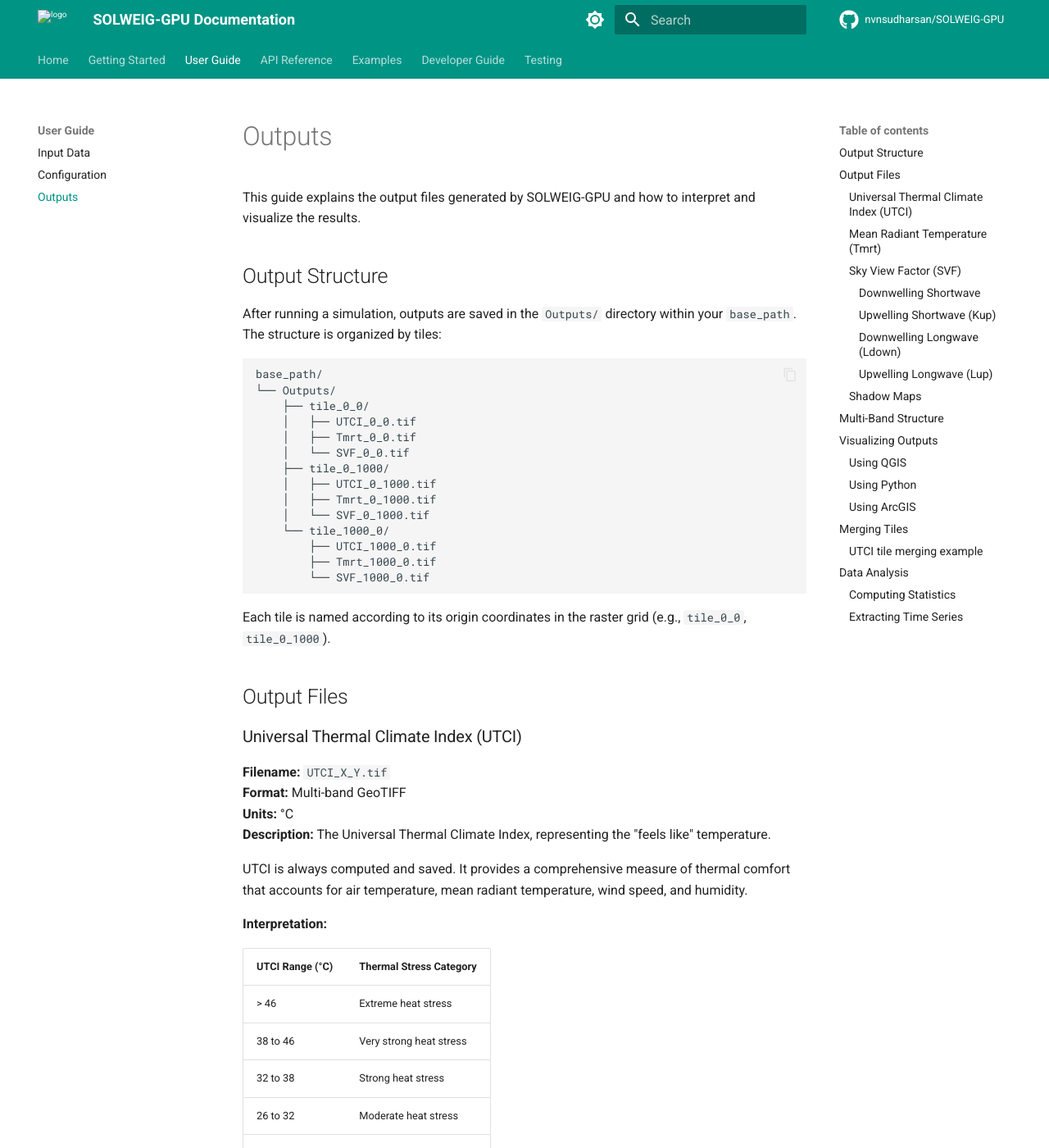
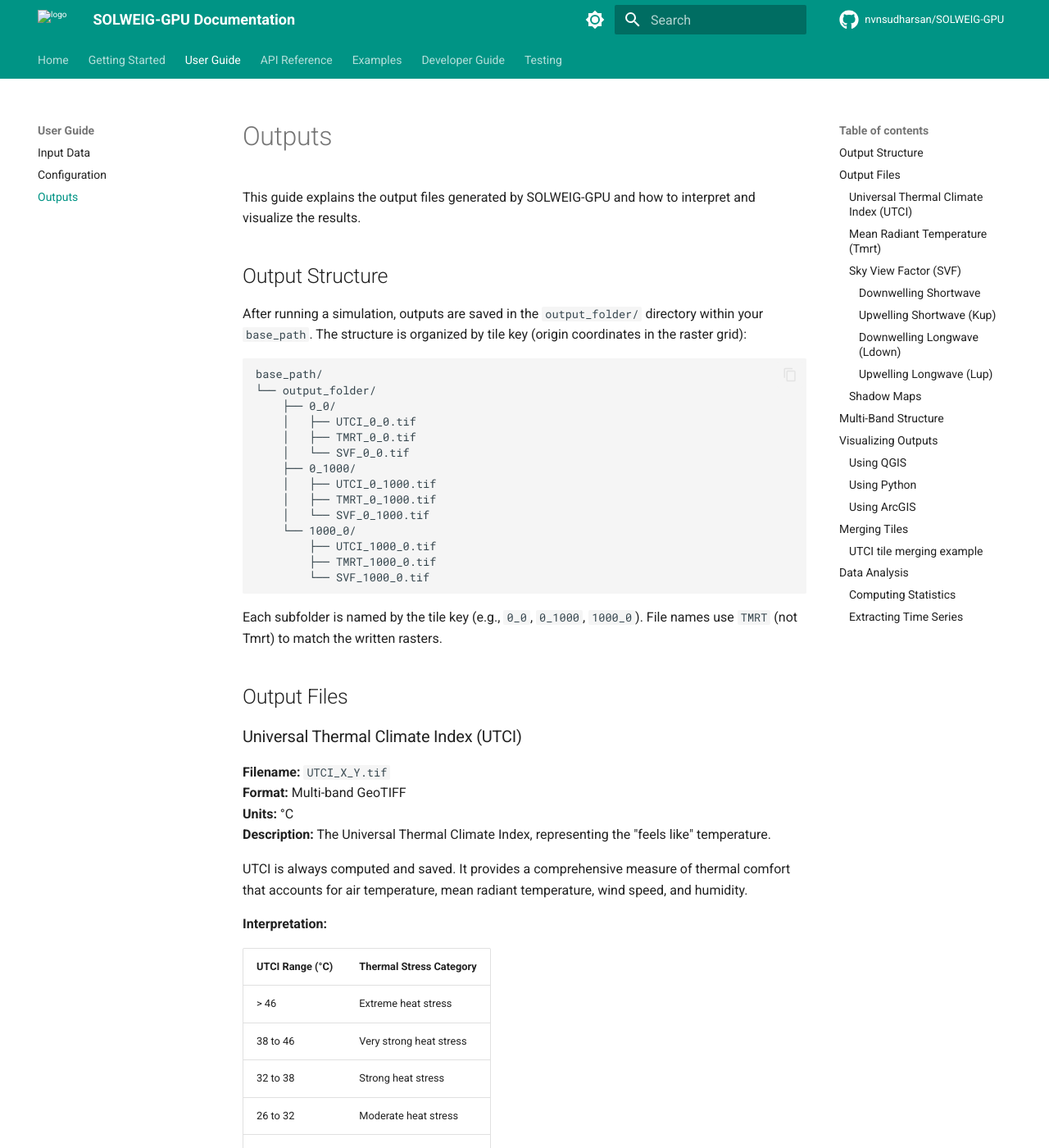
Before and after one commit to nvnsudharsan/SOLWEIG-GPU, an MkDocs documentation site: the page built from docs/outputs.md, in a window 1280 px wide and 1400 px high. Shown: the whole window at 82% size. Built offline with MkDocs 1.6.1 and Material for MkDocs 9.7.7, drawn with Linux system fonts in a browser that asks for light colours; comment, search, counter and statistics services are not loaded; the version menu is left out; some of the changed text lies outside the part shown.

Commit message:
Enhance documentation with issue reporting and support guidelines
Added a section on reporting issues and getting support in the developer guide and contributing guide. Updated output file structure references to reflect changes in naming conventions and directory organization. Improved clarity in the testing guide regarding verification and test suite execution. Adjusted quickstart instructions to align with new output folder structure.

````diff
--- a/docs/outputs.md
+++ b/docs/outputs.md
@@ -4,26 +4,26 @@ This guide explains the output files generated by SOLWEIG-GPU and how to interpr
 
 ## Output Structure
 
-After running a simulation, outputs are saved in the `Outputs/` directory within your `base_path`. The structure is organized by tiles:
+After running a simulation, outputs are saved in the `output_folder/` directory within your `base_path`. The structure is organized by tile key (origin coordinates in the raster grid):
 
 ```
 base_path/
-└── Outputs/
-    ├── tile_0_0/
+└── output_folder/
+    ├── 0_0/
     │   ├── UTCI_0_0.tif
-    │   ├── Tmrt_0_0.tif
+    │   ├── TMRT_0_0.tif
     │   └── SVF_0_0.tif
-    ├── tile_0_1000/
+    ├── 0_1000/
     │   ├── UTCI_0_1000.tif
-    │   ├── Tmrt_0_1000.tif
+    │   ├── TMRT_0_1000.tif
     │   └── SVF_0_1000.tif
-    └── tile_1000_0/
+    └── 1000_0/
         ├── UTCI_1000_0.tif
-        ├── Tmrt_1000_0.tif
+        ├── TMRT_1000_0.tif
         └── SVF_1000_0.tif
 ```
 
-Each tile is named according to its origin coordinates in the raster grid (e.g., `tile_0_0`, `tile_0_1000`).
+Each subfolder is named by the tile key (e.g., `0_0`, `0_1000`, `1000_0`). File names use `TMRT` (not Tmrt) to match the written rasters.
 
 ## Output Files
 
@@ -54,7 +54,7 @@ UTCI is always computed and saved. It provides a comprehensive measure of therma
 
 ### Mean Radiant Temperature (Tmrt)
 
-**Filename:** `Tmrt_X_Y.tif`
+**Filename:** `TMRT_X_Y.tif`
 **Format:** Multi-band GeoTIFF
 **Units:** °C
 **Description:** The mean radiant temperature in a standing position.
@@ -65,14 +65,14 @@ Tmrt represents the uniform temperature of an imaginary enclosure in which the r
 
 ### Sky View Factor (SVF)
 
-**Filename:** `SVF_X_Y.tif`
+**Filename:** `SVF_X_Y.tif` (single-band; X_Y is the tile key)
 **Format:** Single-band GeoTIFF
 **Units:** Dimensionless (0-1)
 **Description:** The fraction of the sky hemisphere visible from each point.
 
 SVF is a geometric parameter that quantifies the openness of a location to the sky. It affects both shortwave and longwave radiation exchange.
 
-**Saved when:** `save_tmrt=True`
+**Saved when:** `save_svf=True`
 
 !!! Note:
     Unlike other outputs, SVF is a geometric property that doesn't change with time. It is saved as a single-band raster, not multi-band.
@@ -157,7 +157,7 @@ import matplotlib.pyplot as plt
 import numpy as np
 
 # Open the UTCI file
-ds = gdal.Open('Outputs/tile_0_0/UTCI_0_0.tif')
+ds = gdal.Open('output_folder/0_0/UTCI_0_0.tif')
 
 # Read a specific hour (e.g., hour 12 = noon)
 band = ds.GetRasterBand(12)
@@ -195,7 +195,7 @@ import numpy as np
 from tempfile import TemporaryDirectory
 from osgeo import gdal
 
-base_dir = r"path_to_outputs/Outputs" # Locate the simulation output
+base_dir = r"path_to_base/output_folder"  # Locate the simulation output (base_path/output_folder)
 pattern  = os.path.join(base_dir, "**", "UTCI*.tif") # Merging UTCI but this works for other variables as well
 inputs   = glob.glob(pattern, recursive=True)
 assert inputs, "No input tiles found!"
@@ -243,7 +243,7 @@ import numpy as np
 from osgeo import gdal
 
 # Open UTCI file
-ds = gdal.Open('Outputs/tile_0_0/UTCI_0_0.tif')
+ds = gdal.Open('output_folder/0_0/UTCI_0_0.tif')
 
 # Compute statistics for each hour
 for hour in range(1, ds.RasterCount + 1):
@@ -264,7 +264,7 @@ import numpy as np
 from osgeo import gdal
 
 # Open UTCI file
-ds = gdal.Open('Outputs/tile_0_0/UTCI_0_0.tif')
+ds = gdal.Open('output_folder/0_0/UTCI_0_0.tif')
 
 # Define a point of interest (pixel coordinates)
 x, y = 500, 500
````
Also changed, not shown: CONTRIBUTING.md (+5 -0 lines), docs/developer_guide.md (+5 -0 lines), docs/installation.md (+18 -1 lines), docs/quickstart.md (+10 -8 lines), docs/testing.md (+5 -5 lines).
